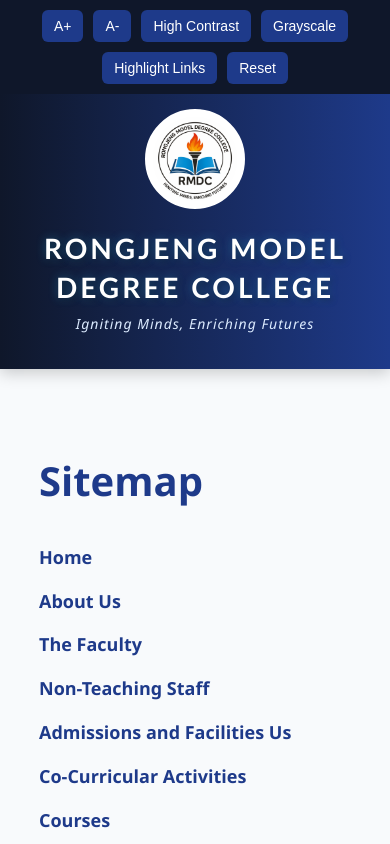
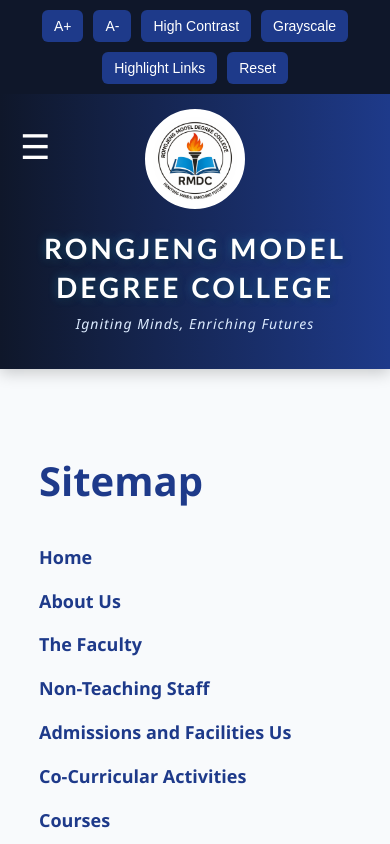
Before and after one commit to pyllangphail/rongjeng-college-website, a plain HTML site: page sitemap.html in a window 390 px wide. Shown: the top 844 px of the page. Drawn offline with Linux system fonts and the light colour scheme.

Commit message:
Update sitemap.html

```diff
--- a/sitemap.html
+++ b/sitemap.html
@@ -66,7 +66,14 @@
       </div>
 
     </div>
+<!-- MOBILE MENU BUTTON -->
 
+<div class="menu-toggle"
+     onclick="toggleMenu()">
+
+  ☰
+
+</div>
        <!-- TOP MENU -->
     <nav>
 
```
